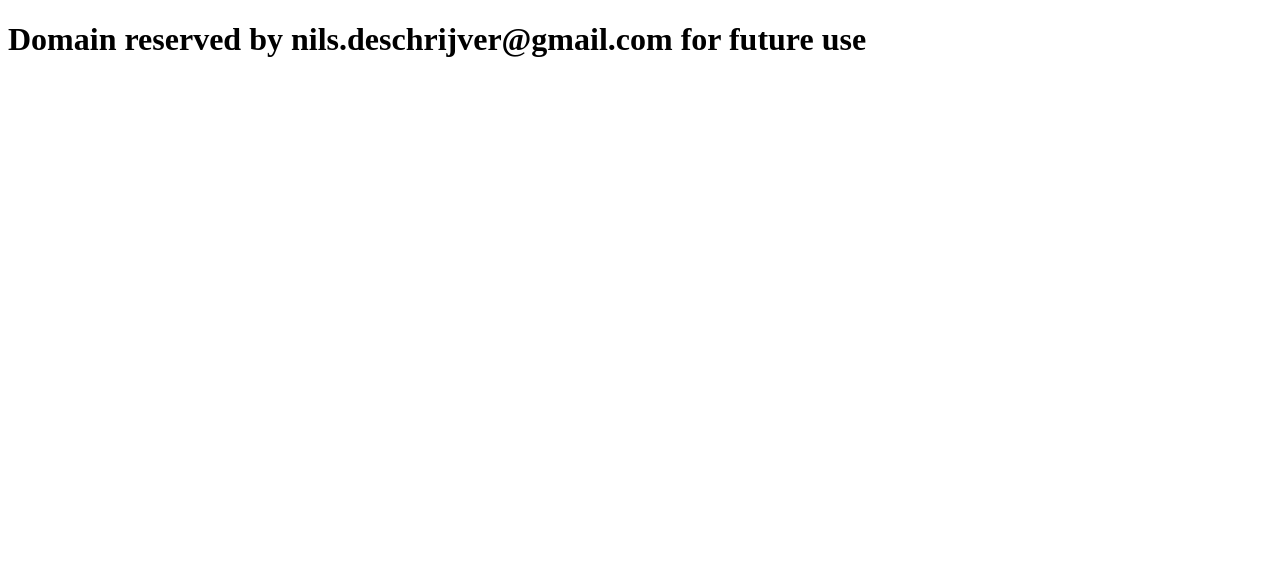
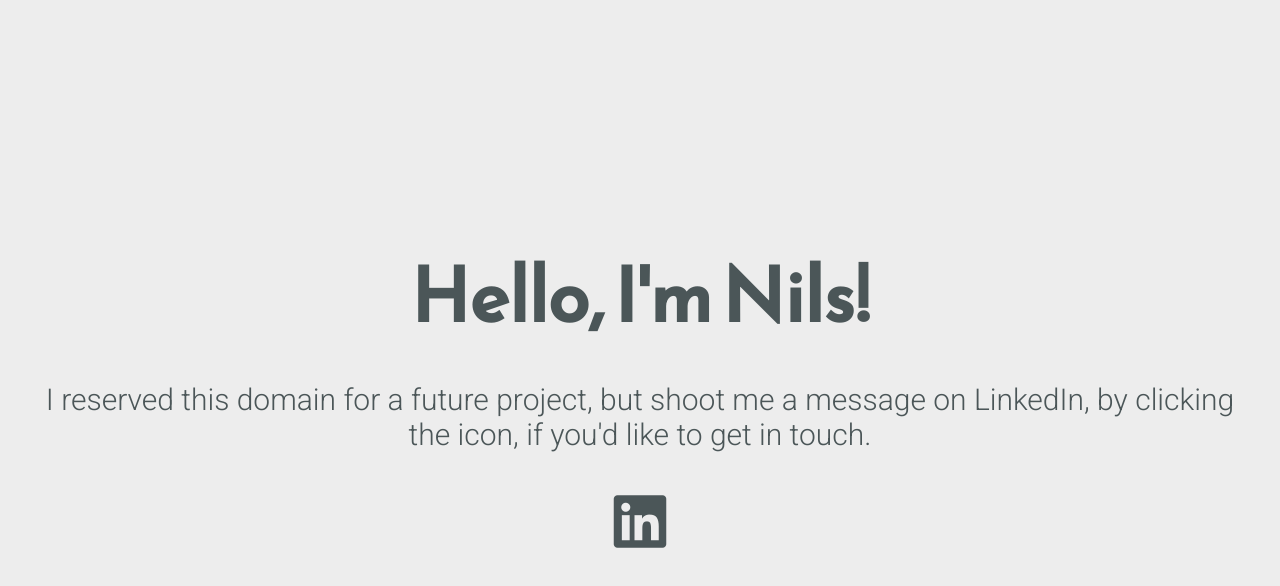
Before and after one commit to N1lsDschrvr/hrombe, a plain HTML site: page index.html in a window 1280 px wide. Drawn offline with Linux system fonts and the light colour scheme.

Commit message:
Better landing page

```diff
--- /dev/null
+++ b/css/reset.css
@@ -0,0 +1,25 @@
+/* Minimal CSS Reset */
+
+html {
+  box-sizing: border-box;
+  font-size: 12px;
+}
+
+*, *:before, *:after {
+  box-sizing: inherit;
+}
+
+body, h1, h2, h3, h4, h5, h6, p, ol, ul {
+  margin: 0;
+  padding: 0;
+  font-weight: normal;
+}
+
+ol, ul {
+  list-style: none;
+}
+
+img {
+  max-width: 100%;
+  height: auto;
+}
--- /dev/null
+++ b/css/styles.css
@@ -0,0 +1,75 @@
+/* Typography */
+
+html {
+	font-family: 'Roboto', sans-serif;
+}
+
+@media (min-width: 576px) {
+	html {
+		font-size: 14px;
+	}
+}
+
+@media (min-width: 768px) {
+	html {
+		font-size: 16px;
+	}
+}
+
+@media (min-width: 992px) {
+	html {
+		font-size: 18px;
+	}
+}
+
+@media (min-width: 1200px) {
+	html {
+		font-size: 20px;
+	}
+}
+
+.icons-social i {
+	font-size: 3em;
+}
+
+/* Custom Styles */
+
+main {
+	display: flex;
+	flex-direction: column;
+	min-height: 100vh;
+	justify-content: center;
+	padding: 0 30px;
+	text-align: center;
+}
+
+main > .intro {
+	font-family: 'Reem Kufi', sans-serif;
+	font-size: 3.75em;
+	font-weight: 600;
+}
+
+main > .tagline {
+	font-size: 1.5rem;
+	margin: 1.5rem 0;
+	font-weight: 100;
+}
+
+.icons-social i {
+	padding: 10px;
+}
+
+.icons-social a {
+  text-decoration: none;
+}
+
+.devto {
+	margin-bottom: -0.20rem;
+}
+
+.devto svg {
+	margin-bottom: -0.20rem;
+	margin-left: 0.675rem;;
+	width: 2.65rem;
+	height: 2.65rem;
+}
--- /dev/null
+++ b/css/themes/green-white.css
@@ -0,0 +1,14 @@
+/* Theme */
+
+main {
+	background: #43A047;
+	color: #FAFAFA;
+}
+
+.icons-social a {
+	color: #FAFAFA;
+}
+
+.icons-social a svg path{
+	fill: #FAFAFA;
+}
--- /dev/null
+++ b/css/themes/grey-white.css
@@ -0,0 +1,14 @@
+/* Theme */
+
+main {
+	background: #485564;
+	color: #FAFAFA;
+}
+
+.icons-social a {
+	color: #FAFAFA;
+}
+
+.icons-social a svg path{
+	fill: #FAFAFA;
+}
--- /dev/null
+++ b/css/themes/indigo-white.css
@@ -0,0 +1,14 @@
+/* Theme */
+
+main {
+	background: #303F9F;
+	color: #FAFAFA;
+}
+
+.icons-social a {
+	color: #FAFAFA;
+}
+
+.icons-social a svg path{
+	fill: #FAFAFA;
+}
--- /dev/null
+++ b/css/themes/red-white.css
@@ -0,0 +1,14 @@
+/* Theme */
+
+main {
+	background: #AF3D4E;
+	color: #FAFAFA;
+}
+
+.icons-social a {
+	color: #FAFAFA;
+}
+
+.icons-social a svg path{
+	fill: #FAFAFA;
+}
--- /dev/null
+++ b/css/themes/white-blue.css
@@ -0,0 +1,14 @@
+/* Theme */
+
+main {
+	background: #FAFAFA;
+	color: #0277BD;
+}
+
+.icons-social a {
+	color: #0277BD;
+}
+
+.icons-social a svg path{
+	fill: #0277BD;
+}
--- /dev/null
+++ b/css/themes/white-grey.css
@@ -0,0 +1,14 @@
+/* Theme */
+
+main {
+	background: #EDEDED;
+	color: #4B5658;
+}
+
+.icons-social a {
+	color: #4B5658;
+}
+
+.icons-social a svg path{
+	fill: #4B5658;
+}
--- /dev/null
+++ b/css/themes/white-indigo.css
@@ -0,0 +1,14 @@
+/* Theme */
+
+main {
+	background: #E8EAF6;
+	color: #303F9F;
+}
+
+.icons-social a {
+	color: #303F9F;
+}
+
+.icons-social a svg path{
+	fill: #303F9F;
+}
--- /dev/null
+++ b/css/themes/white-red.css
@@ -0,0 +1,14 @@
+/* Theme */
+
+main {
+	background: #EDEDED;
+	color: #AF3D4E;
+}
+
+.icons-social a {
+	color: #AF3D4E;
+}
+
+.icons-social a svg path{
+	fill: #AF3D4E;
+}
--- /dev/null
+++ b/css/themes/yellow-black.css
@@ -0,0 +1,14 @@
+/* Theme */
+
+main {
+	background: #FFEB3B;
+	color: #1E1E1E;
+}
+
+.icons-social a {
+	color: #1E1E1E;
+}
+
+.icons-social a svg path{
+	fill: #1E1E1E;
+}
--- a/index.html
+++ b/index.html
@@ -1,9 +1,41 @@
 <!DOCTYPE html>
 <html>
-   <head>
-      <title>Houten ramen op maat in België</title>
-   </head>
-   <body>
-      <h1>Domain reserved by nils.deschrijver@gmail.com for future use</h1>
-   </body>
+<head>
+	<meta charset="utf-8">
+	<meta http-equiv="X-UA-Compatible" content="IE=edge">
+	<meta name="viewport" content="width=device-width, initial-scale=1.0">
+
+	<title>Houten ramen op maat in België</title>
+
+	<link rel="icon" href="favicon.ico" type="image/png" />
+
+	<link href="https://fonts.googleapis.com/css?family=Reem+Kufi|Roboto:300" rel="stylesheet">
+	<link href="https://use.fontawesome.com/releases/v5.13.1/css/all.css" rel="stylesheet">
+	<link rel="stylesheet" href="css/reset.css">
+	<link rel="stylesheet" href="css/styles.css">
+	<!-- <link rel="stylesheet" href="css/themes/indigo-white.css"> -->
+	<!-- <link rel="stylesheet" href="css/themes/green-white.css"> -->
+	<!-- <link rel="stylesheet" href="css/themes/red-white.css"> -->
+	<!-- <link rel="stylesheet" href="css/themes/grey-white.css"> -->
+	<!-- <link rel="stylesheet" href="css/themes/white-indigo.css"> -->
+	<!-- <link rel="stylesheet" href="css/themes/white-blue.css"> -->
+	<link rel="stylesheet" href="css/themes/white-grey.css">
+	<!-- <link rel="stylesheet" href="css/themes/white-red.css"> -->
+	<!-- <link rel="stylesheet" href="css/themes/yellow-black.css"> -->
+</head>
+<body>
+	<main>
+		<div class="intro">Hello, I'm Nils!</div>
+		<div class="tagline">I reserved this domain for a future project, but shoot me a message on LinkedIn, by clicking the icon, if you'd like to get in touch.</div>
+		<!-- Find your icons from here - https://fontawesome.com/icons?d=gallery&s=brands -->
+		<div class="icons-social">
+
+      <a target="_blank" href="https://www.linkedin.com/in/nilsdeschrijver/">
+        <i class="fab fa-linkedin" aria-hidden="true" title="LinkedIn"></i>
+        <span class="sr-only">LinkedIn</span>
+      </a>
+
+    </div>
+	</main>
+</body>
 </html>
```
Also changed, not shown: favicon.ico (added), 2 other files.
